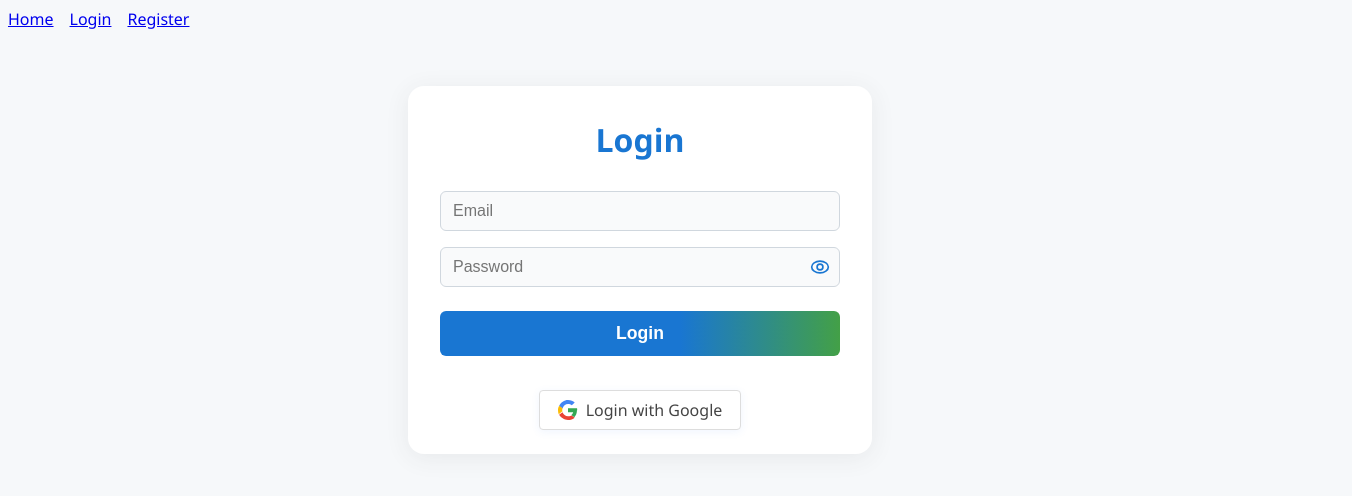
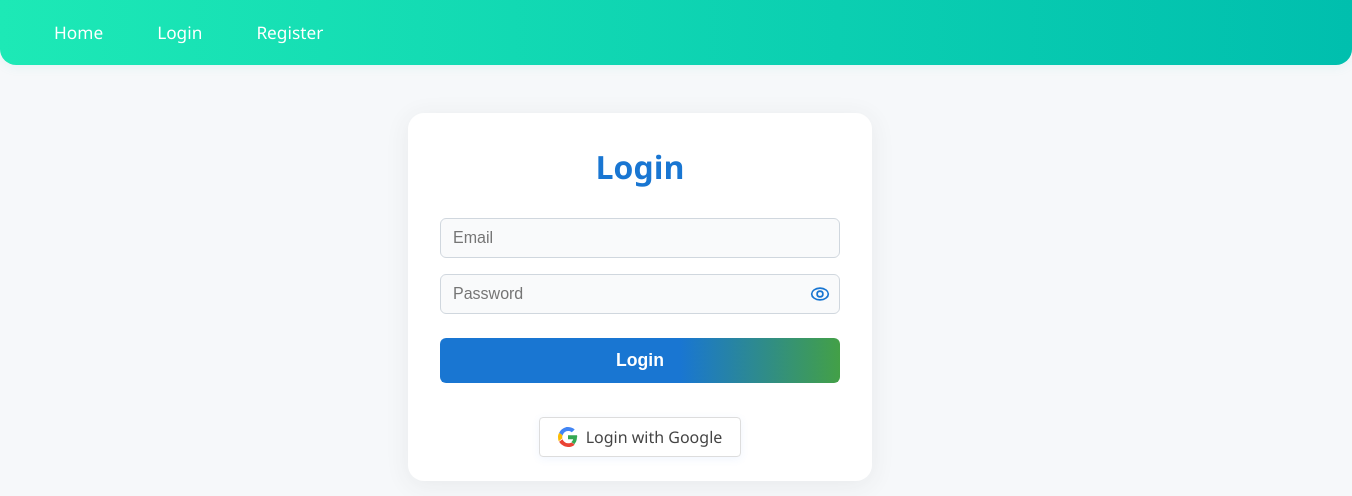
Before and after one commit to robluefire99/idk-academy-score-dashboard, a React (Create React App) app in the folder client/: page / in a window 1280 px wide. Shown: the top 496 px of the page, 1352 px wide, since content can reach past the window. Built offline with nearby package versions, Linux system fonts and the light colour scheme.

Commit message:
update login page

```diff
--- a/client/src/components/Navbar.js
+++ b/client/src/components/Navbar.js
@@ -2,6 +2,7 @@ import React from 'react';
 import { Link, useNavigate } from 'react-router-dom';
 import { useSelector, useDispatch } from 'react-redux';
 import { logout } from '../redux/authSlice';
+import '../styles/modern.css';
 
 export default function Navbar() {
   const user = useSelector(s => s.auth.user);
@@ -15,17 +16,17 @@ export default function Navbar() {
   };
 
   return (
-    <nav style={{ display: 'flex', gap: 16, alignItems: 'center', padding: 8 }}>
-      <Link to="/">Home</Link>
-      {!user && <><Link to="/login">Login</Link><Link to="/register">Register</Link></>}
-      {user && user.role === 'lecturer' && <Link to="/lecturer">Lecturer Dashboard</Link>}
-      {user && user.role === 'student' && <Link to="/student">Student Dashboard</Link>}
+    <nav className="main-navbar">
+      <Link to="/" className="nav-link">Home</Link>
+      {!user && <><Link to="/login" className="nav-link">Login</Link><Link to="/register" className="nav-link">Register</Link></>}
+      {user && user.role === 'lecturer' && <Link to="/lecturer" className="nav-link">Lecturer Dashboard</Link>}
+      {user && user.role === 'student' && <Link to="/student" className="nav-link">Student Dashboard</Link>}
       {user && (
         <>
-          <span style={{ marginLeft: 16 }}>
+          <span className="nav-user-info">
             Welcome, {user.name} ({user.role.charAt(0).toUpperCase() + user.role.slice(1)})
           </span>
-          <button style={{ marginLeft: 16 }} onClick={handleLogout}>Logout</button>
+          <button className="nav-logout-btn" onClick={handleLogout}>Logout</button>
         </>
       )}
     </nav>
--- a/client/src/pages/LoginPage.js
+++ b/client/src/pages/LoginPage.js
@@ -1,5 +1,6 @@
-import React, { useState } from 'react';
-import { useDispatch } from 'react-redux';
+import React, { useState, useEffect } from 'react';
+import { useDispatch, useSelector } from 'react-redux';
+import { useNavigate } from 'react-router-dom';
 import { login } from '../redux/authSlice';
 import '../styles/modern.css';
 
@@ -19,6 +20,15 @@ export default function LoginPage() {
   const [creds, setCreds] = useState({});
   const [showPassword, setShowPassword] = useState(false);
   const dispatch = useDispatch();
+  const user = useSelector(s => s.auth.user);
+  const navigate = useNavigate();
+
+  useEffect(() => {
+    if (user) {
+      if (user.role === 'lecturer') navigate('/lecturer');
+      else if (user.role === 'student') navigate('/student');
+    }
+  }, [user, navigate]);
 
   return (
     <div className="main-form">
@@ -53,7 +63,7 @@ export default function LoginPage() {
       </form>
       <div style={{ marginTop: 16, display: 'flex', justifyContent: 'center' }}>
         <a
-          href="/api/auth/google"
+          href="http://localhost:5000/api/auth/google"
           className="google-btn"
           style={{ display: 'flex', alignItems: 'center', justifyContent: 'center', gap: 8, textDecoration: 'none' }}
         >
--- a/client/src/pages/RegisterPage.js
+++ b/client/src/pages/RegisterPage.js
@@ -74,7 +74,7 @@ export default function RegisterPage() {
       </form>
       <div style={{ marginTop: 16, display: 'flex', justifyContent: 'center' }}>
         <a
-          href="/api/auth/google"
+          href="http://localhost:5000/api/auth/google"
           className="google-btn"
           style={{ display: 'flex', alignItems: 'center', justifyContent: 'center', gap: 8, textDecoration: 'none' }}
         >
--- a/client/src/styles/modern.css
+++ b/client/src/styles/modern.css
@@ -3,6 +3,55 @@ body {
   background: #f6f8fa;
   margin: 0;
   color: #222;
+}
+
+.main-navbar {
+  width: 100%;
+  background: linear-gradient(90deg, #1de9b6 0%, #00bfae 100%);
+  display: flex;
+  align-items: center;
+  gap: 18px;
+  padding: 14px 36px 14px 36px;
+  box-shadow: 0 2px 12px rgba(0,191,174,0.08);
+  border-radius: 0 0 16px 16px;
+  font-size: 1.08rem;
+  font-weight: 500;
+}
+
+.nav-link {
+  color: #fff;
+  text-decoration: none;
+  padding: 7px 18px;
+  border-radius: 6px;
+  transition: background 0.18s, color 0.18s;
+}
+.nav-link:hover {
+  background: rgba(255,255,255,0.18);
+  color: #004d40;
+}
+
+.nav-user-info {
+  color: #fff;
+  margin-left: 18px;
+  font-weight: 400;
+  font-size: 1rem;
+}
+
+.nav-logout-btn {
+  margin-left: 18px;
+  background: #fff;
+  color: #00bfae;
+  border: none;
+  border-radius: 6px;
+  padding: 7px 18px;
+  font-weight: 600;
+  cursor: pointer;
+  transition: background 0.18s, color 0.18s;
+  box-shadow: 0 1px 4px rgba(0,191,174,0.10);
+}
+.nav-logout-btn:hover {
+  background: #00bfae;
+  color: #fff;
 }
 
 .main-form {
```
